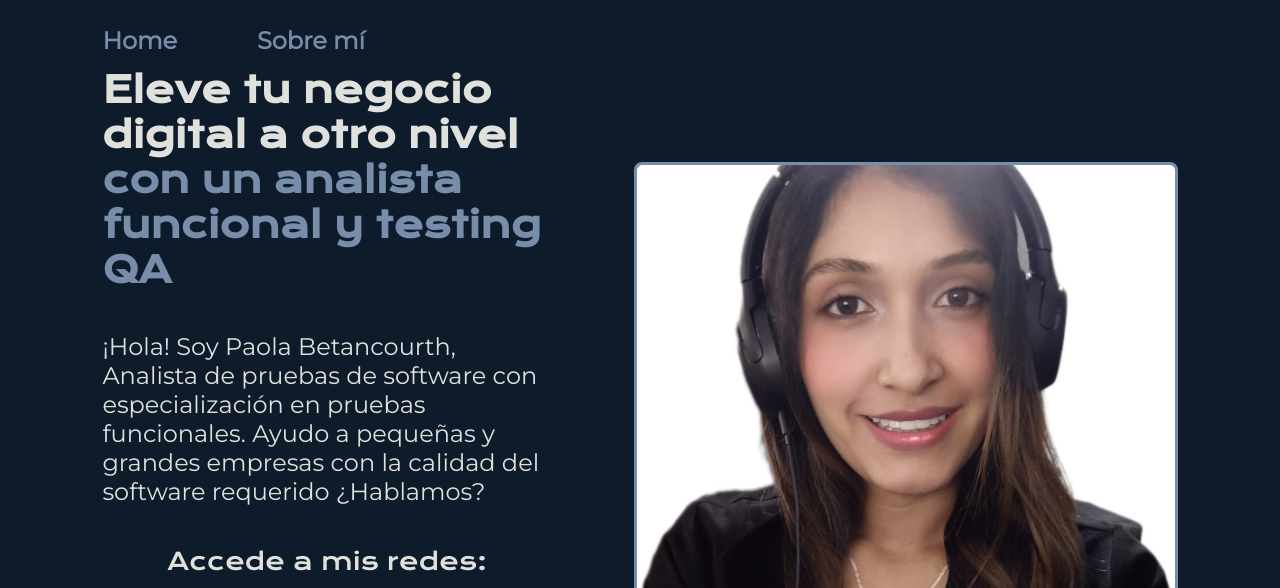
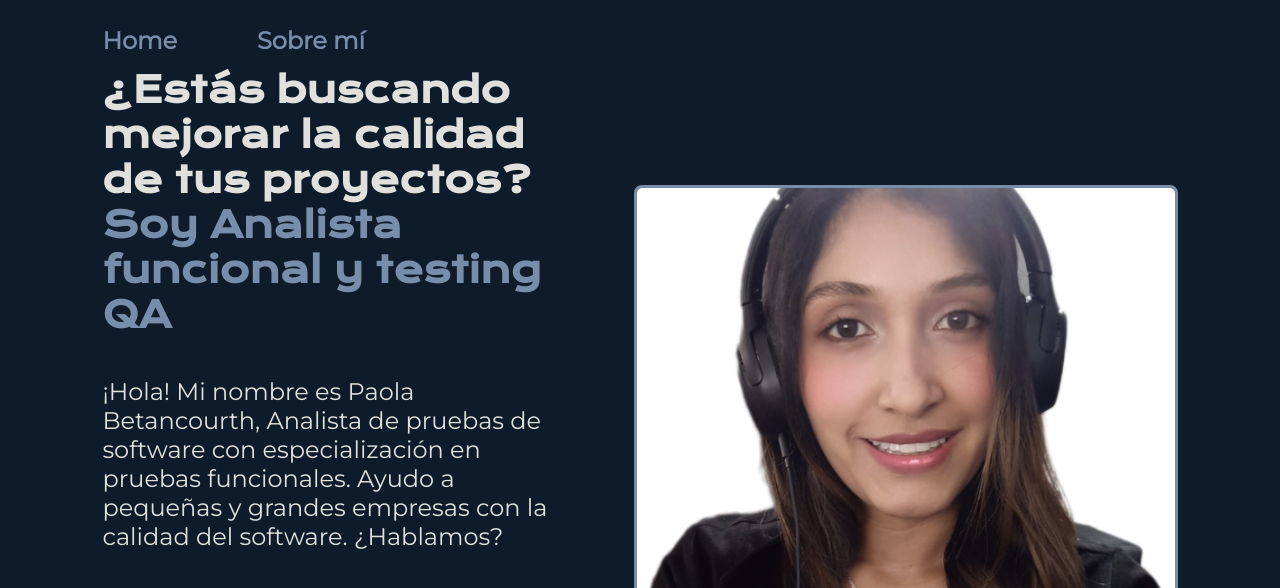
Before and after one commit to Paola05BE/PortafolioHtml, a plain HTML site: page index.html in a window 1280 px wide. Shown: the top 588 px of the page. Drawn offline with nearby package versions, Linux system fonts and the light colour scheme.

Commit message:
ajuste al index

```diff
--- a/index.html
+++ b/index.html
@@ -15,12 +15,12 @@
     </header>
     <main class="Presentacion">
         <section class="Presentacion__contenido">
-            <h1 class="Presentacion__contenido__titulo">Eleve tu negocio digital a otro nivel
-                <strong class="Titulo-destaque">con un analista funcional y testing QA
+            <h1 class="Presentacion__contenido__titulo">¿Estás buscando mejorar la calidad de tus proyectos?
+                <strong class="Titulo-destaque">Soy Analista funcional y testing QA
                 </strong>
             </h1>
-                <p class="Presentacion__contenido__texto">¡Hola! Soy Paola Betancourth, Analista de pruebas de software con especialización en pruebas funcionales.
-                    Ayudo a pequeñas y grandes empresas con la calidad del software requerido ¿Hablamos?
+                <p class="Presentacion__contenido__texto">¡Hola! Mi nombre es Paola Betancourth, Analista de pruebas de software con especialización en pruebas funcionales.
+                    Ayudo a pequeñas y grandes empresas con la calidad del software. ¿Hablamos?
                 </p>
                 <div class="Presentacion__enlaces">
                     <h2 class="Presentacion__enlaces_subtitulo"> Accede a mis redes:</h2>
```
